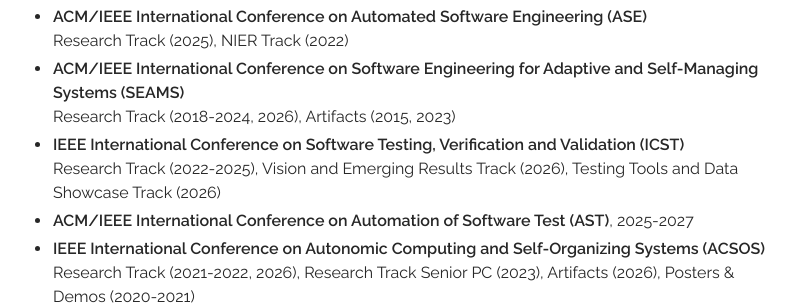
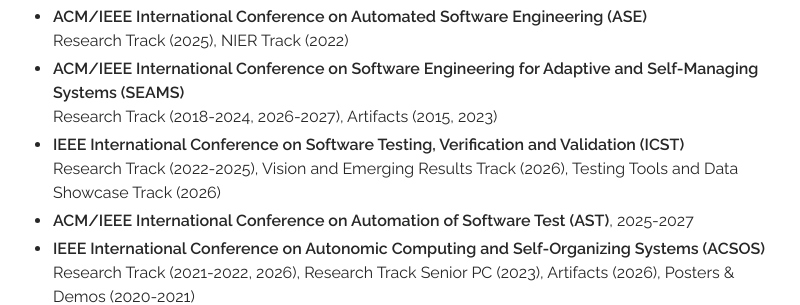
Before and after one commit to thomas-vogel/thomas-vogel.github.io, a Jekyll site: the page built from _pages/activities.md, in a window 1280 px wide and 900 px high, scrolled down 2968 px. Shown: the part 153-458 px from the top of the window, without its empty margins (233-1033 px from the left). Built offline with Jekyll 4.4.1, drawn with Linux system fonts in a browser that asks for light colours; nearby versions of some CDN libraries.

Commit message:
Add SEAMS'27 PC.

```diff
--- a/_pages/activities.md
+++ b/_pages/activities.md
@@ -91,7 +91,7 @@
 
 * **ACM/IEEE International Conference on Software Engineering (ICSE)** <br/> Research Track (2024, 2027), NIER Track (2020)
 * **ACM/IEEE International Conference on Automated Software Engineering (ASE)** <br/> Research Track (2025), NIER Track (2022)
-* **ACM/IEEE International Conference on Software Engineering for Adaptive and Self-Managing Systems (SEAMS)** <br/> Research Track (2018-2024, 2026), Artifacts (2015, 2023)
+* **ACM/IEEE International Conference on Software Engineering for Adaptive and Self-Managing Systems (SEAMS)** <br/> Research Track (2018-2024, 2026-2027), Artifacts (2015, 2023)
 * **IEEE International Conference on Software Testing, Verification and Validation (ICST)** <br/> Research Track (2022-2025), Vision and Emerging Results Track (2026), Testing Tools and Data Showcase Track (2026)
 * **ACM/IEEE International Conference on Automation of Software Test (AST)**, 2025-2027
 * **IEEE International Conference on Autonomic Computing and Self-Organizing Systems (ACSOS)** <br/> Research Track (2021-2022, 2026), Research Track Senior PC (2023), Artifacts (2026), Posters & Demos (2020-2021)
```
Also changed, not shown: 1 other file.
